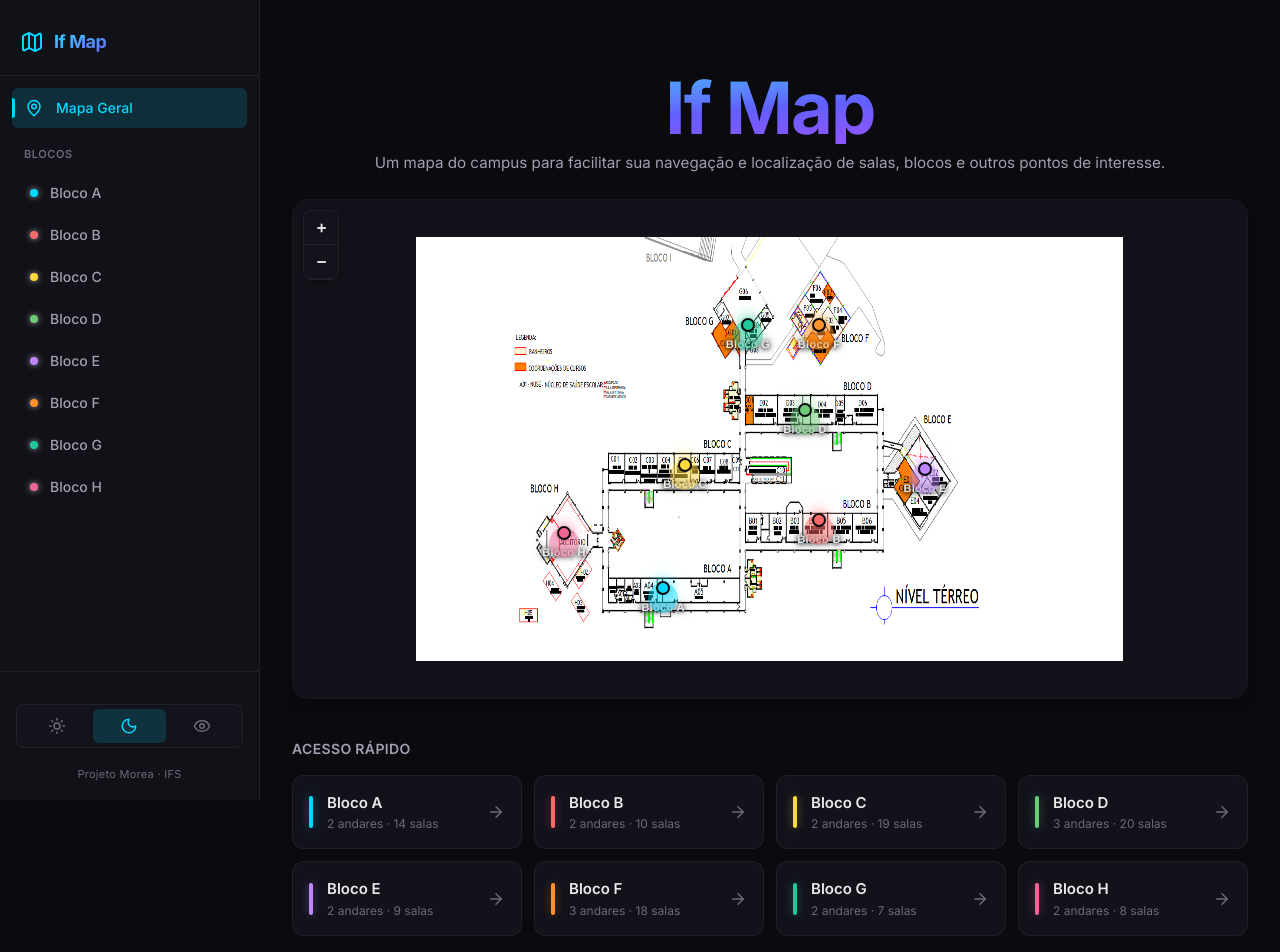
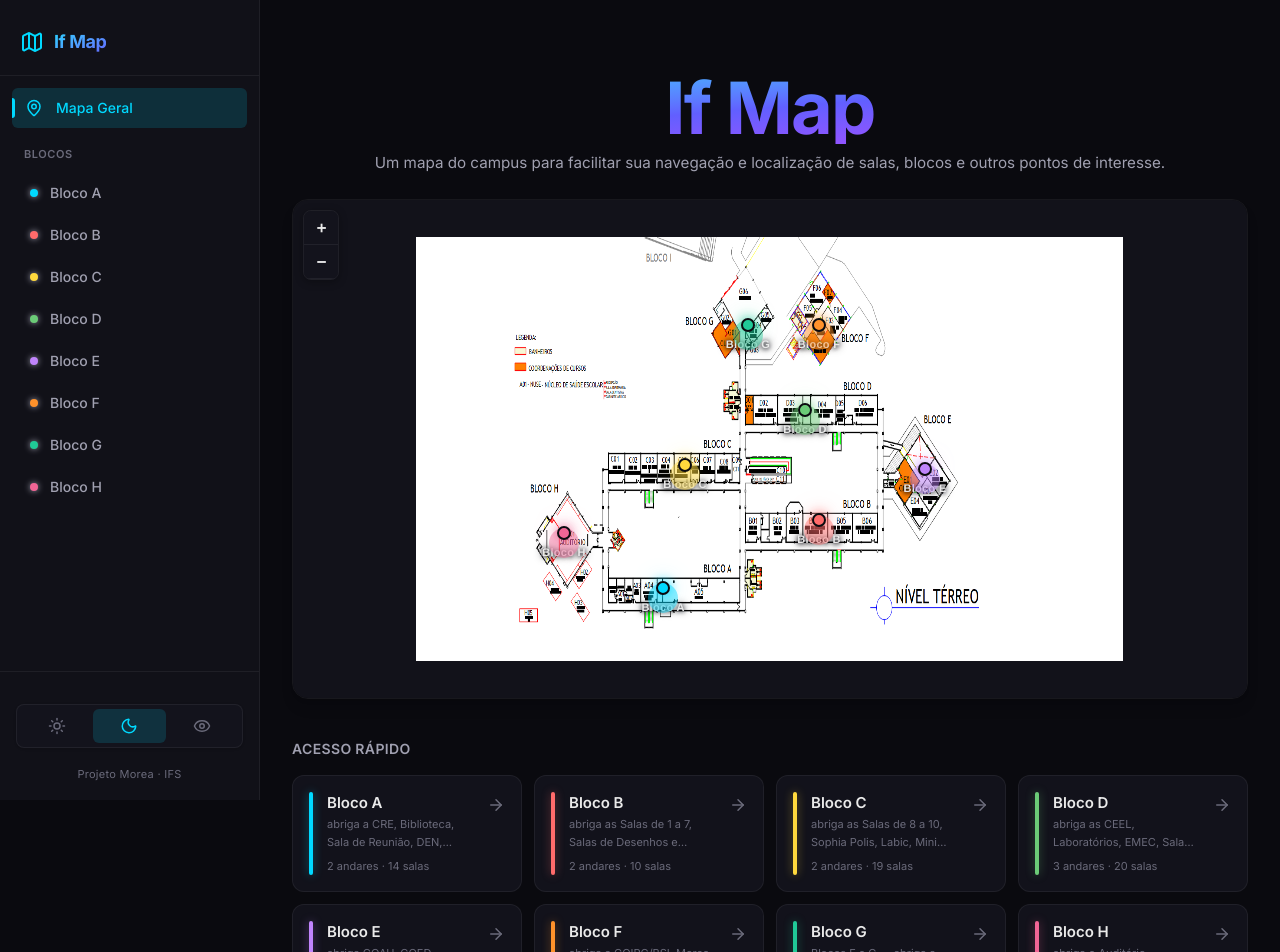
Before and after one commit to Morea-IFS/mapa-ifs-react, a Next.js app: page / in a window 1280 px wide. Shown: the top 952 px of the page. Built offline with nearby package versions, Linux system fonts and the light colour scheme.

Commit message:
adicionando sugestões

```diff
--- a/src/app/bloco/[id]/page.tsx
+++ b/src/app/bloco/[id]/page.tsx
@@ -33,14 +33,14 @@ export default function BlocoPage() {
 
   return (
     <motion.div
-      className="min-h-screen max-w-[900px] mx-auto p-4 md:p-6"
+      className="min-h-screen max-w-900px mx-auto p-4 md:p-6"
       initial={{ opacity: 0, y: 20 }}
       animate={{ opacity: 1, y: 0 }}
       transition={{ duration: 0.6 }}
     >
       {/* Header */}
       <div className="text-center py-10 md:py-12 pb-8" style={{ '--local-accent': accentColor } as React.CSSProperties}>
-        <Link href="/" className="inline-flex items-center gap-1 text-[13px] font-medium text-texto-muted hover:text-[var(--local-accent)] mb-5 transition-colors duration-150">
+        <Link href="/" className="inline-flex items-center gap-1 text-[13px] font-medium text-texto-muted hover:text-var(--local-accent) mb-5 transition-colors duration-150">
           <ArrowLeft size={16} /> Mapa
         </Link>
         <motion.h1
@@ -53,7 +53,7 @@ export default function BlocoPage() {
           {bloco.name}
         </motion.h1>
         <motion.p
-          className="text-[0.95rem] text-texto-secundario max-w-[600px] mx-auto leading-relaxed"
+          className="text-[0.95rem] text-texto-secundario max-w-150 mx-auto leading-relaxed"
           initial={{ opacity: 0 }}
           animate={{ opacity: 1 }}
           transition={{ delay: 0.3, duration: 0.4 }}
@@ -68,11 +68,11 @@ export default function BlocoPage() {
           transition={{ delay: 0.4, duration: 0.4 }}
         >
           <div className="flex items-center gap-1.5 px-4 py-2 bg-fundo-cartao border border-borda rounded-full font-medium text-[13px] shadow-sm">
-            <span className="font-bold text-[var(--local-accent)]">{bloco.floors.length}</span>
+            <span className="font-bold text-var(--local-accent)">{bloco.floors.length}</span>
             <span className="text-texto-auxiliar">{bloco.floors.length === 1 ? 'Andar' : 'Andares'}</span>
           </div>
           <div className="flex items-center gap-1.5 px-4 py-2 bg-fundo-cartao border border-borda rounded-full font-medium text-[13px] shadow-sm">
-            <span className="font-bold text-[var(--local-accent)]">{totalRooms}</span>
+            <span className="font-bold text-var(--local-accent)">{totalRooms}</span>
             <span className="text-texto-auxiliar">Salas</span>
           </div>
         </motion.div>
@@ -89,7 +89,7 @@ export default function BlocoPage() {
             transition={{ delay: 0.3 + index * 0.15, duration: 0.5 }}
             style={{ '--local-accent': accentColor } as React.CSSProperties}
           >
-            <h2 className="text-base font-semibold text-[var(--local-accent)] pt-5 px-5 md:px-6 tracking-tight">
+            <h2 className="text-base font-semibold text-var(--local-accent) pt-5 px-5 md:px-6 tracking-tight">
               {floor.name}
             </h2>
 
@@ -108,7 +108,7 @@ export default function BlocoPage() {
                 </div>
               </div>
 
-              <div className="w-full md:w-[240px] shrink-0">
+              <div className="w-full md:w-60 shrink-0">
                 <h3 className="text-xs font-semibold uppercase tracking-[1px] text-texto-auxiliar mb-3" id={`title-rooms-${index}`}>
                   Salas e Setores
                 </h3>
--- a/src/app/globals.css
+++ b/src/app/globals.css
@@ -109,6 +109,11 @@ body {
 
 .campus-map-wrapper {
   transition: box-shadow 0.3s ease, border-color 0.3s ease;
+}
+
+.campus-map-wrapper:hover {
+  box-shadow: 0 4px 30px rgba(0, 217, 255, 0.08),
+              0 0 60px rgba(0, 217, 255, 0.04);
 }
 
 .campus-map-container {
--- a/src/app/layout.tsx
+++ b/src/app/layout.tsx
@@ -29,7 +29,7 @@ export default function RootLayout({
           <VLibrasWidget />
 
           {/* Área principal restrita ao tamanho do sidebar */}
-          <main className="ml-0 md:ml-[260px] transition-all duration-400 ease-in-out min-h-screen">
+          <main className="ml-0 md:ml-65 transition-all duration-400 ease-in-out min-h-screen">
             {children}
           </main>
         </ThemeProvider>
--- a/src/app/page.tsx
+++ b/src/app/page.tsx
@@ -8,8 +8,11 @@ import { ArrowRight } from 'lucide-react';
 const CampusMap = dynamic(() => import('@/components/CampusMap'), {
   ssr: false,
   loading: () => (
-    <div className="w-full h-125 md:h-150 rounded-2xl overflow-hidden border border-borda shadow-lg relative flex items-center justify-center bg-fundo-secundario text-texto-auxiliar">
-      Carregando mapa interativo...
+    <div className="w-full h-[70vh] min-h-400px max-h-600px md:h-500px md:min-h-400px md:max-h-550px rounded-2xl overflow-hidden border border-borda shadow-lg relative flex items-center justify-center bg-fundo-secundario text-texto-auxiliar">
+      <div className="flex flex-col items-center gap-3">
+        <div className="w-8 h-8 border-2 border-destaque border-t-transparent rounded-full animate-spin" />
+        <span className="text-sm">Carregando mapa interativo...</span>
+      </div>
     </div>
   )
 });
@@ -39,23 +42,25 @@ export default function MapaGeralPage() {
             <div key={bloco.id} className="animate-in fade-in duration-500 fill-mode-both">
               <Link
                 href={`/bloco/${bloco.id}`}
-                className="group flex items-center gap-3.5 p-4 bg-fundo-cartao hover:bg-fundo-cartao-hover border border-borda hover:border-borda-hover rounded-xl hover:-translate-y-0.5 transition-all duration-250 hover:shadow-md cursor-pointer relative overflow-hidden"
+                className="group flex items-start gap-3.5 p-4 bg-fundo-cartao hover:bg-fundo-cartao-hover border border-borda hover:border-borda-hover rounded-xl hover:-translate-y-0.5 transition-all duration-250 hover:shadow-md cursor-pointer relative overflow-hidden"
                 style={{ '--card-accent': bloco.color || 'var(--color-destaque)' } as React.CSSProperties}
               >
                 <div
-                  className="w-1 h-8 rounded-sm shrink-0 shadow-[0_0_10px_color-mix(in_srgb,var(--card-accent)_40%,transparent)]"
+                  className="w-1 self-stretch rounded-sm shrink-0 shadow-[0_0_10px_color-mix(in_srgb,var(--card-accent)_40%,transparent)]"
                   style={{ backgroundColor: 'var(--card-accent)' }}
                 />
 
                 <div className="flex-1 min-w-0">
                   <h3 className="text-[15px] font-semibold text-texto-principal mb-0.5">{bloco.name}</h3>
-                  <p className="text-xs text-texto-auxiliar">
-                    {bloco.floors.length} {bloco.floors.length === 1 ? 'andar' : 'andares'} ·{' '}
-                    {bloco.floors.reduce((acc, f) => acc + f.rooms.length, 0)} salas
+                  <p className="text-[11px] text-texto-auxiliar leading-relaxed mb-1.5 line-clamp-2">
+                    {bloco.description.replace(/^Bloco[s]?\s\w+\s—\s/, '')}
+                  </p>
+                  <p className="text-[11px] text-texto-auxiliar">
+                    {bloco.floors.length} {bloco.floors.length === 1 ? 'andar' : 'andares'} · {bloco.floors.reduce((acc, f) => acc + f.rooms.length, 0)} salas
                   </p>
                 </div>
 
-                <ArrowRight className="text-texto-auxiliar group-hover:text-(--card-accent) group-hover:translate-x-1 transition-all duration-150" size={18} />
+                <ArrowRight className="text-texto-auxiliar group-hover:text-(--card-accent) group-hover:translate-x-1 transition-all duration-150 mt-1 shrink-0" size={18} />
               </Link>
             </div>
           ))}
--- a/src/components/CampusMap.tsx
+++ b/src/components/CampusMap.tsx
@@ -39,7 +39,7 @@ function createMarkerIcon(color: string, label: string): L.DivIcon {
 export default function CampusMap() {
   return (
     <div
-      className="w-full h-[350px] md:h-[500px] rounded-2xl overflow-hidden border border-borda shadow-lg relative transition-all duration-300"
+      className="w-full h-[70vh] min-h-100 max-h-150 md:h-125 md:min-h-100 md:max-h-137.5 rounded-2xl overflow-hidden border border-borda hover:border-borda-hover shadow-lg hover:shadow-2xl relative transition-all duration-300 campus-map-wrapper"
       role="application"
       aria-label="Mapa interativo do campus"
     >
--- a/src/components/SideBar.tsx
+++ b/src/components/SideBar.tsx
@@ -34,9 +34,9 @@ export default function SideBar() {
         aria-expanded={isOpen}
         aria-controls="menu-lateral"
       >
-        <span className={`block w-5 h-0.5 bg-texto-principal rounded-xs transition-all duration-300 ${isOpen ? 'rotate-45 translate-y-1.75' : ''}`} aria-hidden="true" />
-        <span className={`block w-5 h-0.5 bg-texto-principal rounded-xs transition-all duration-300 ${isOpen ? 'opacity-0' : ''}`} aria-hidden="true" />
-        <span className={`block w-5 h-0.5 bg-texto-principal rounded-xs transition-all duration-300 ${isOpen ? '-rotate-45 -translate-y-1.75' : ''}`} aria-hidden="true" />
+        <span className={`block w-5 h-0.5 bg-texto-principal rounded-xs transition-all duration-300 pointer-events-none ${isOpen ? 'rotate-45 translate-y-1.75' : ''}`} aria-hidden="true" />
+        <span className={`block w-5 h-0.5 bg-texto-principal rounded-xs transition-all duration-300 pointer-events-none ${isOpen ? 'opacity-0' : ''}`} aria-hidden="true" />
+        <span className={`block w-5 h-0.5 bg-texto-principal rounded-xs transition-all duration-300 pointer-events-none ${isOpen ? '-rotate-45 -translate-y-1.75' : ''}`} aria-hidden="true" />
       </button>
 
       {/* Painel da SideBar */}
```
